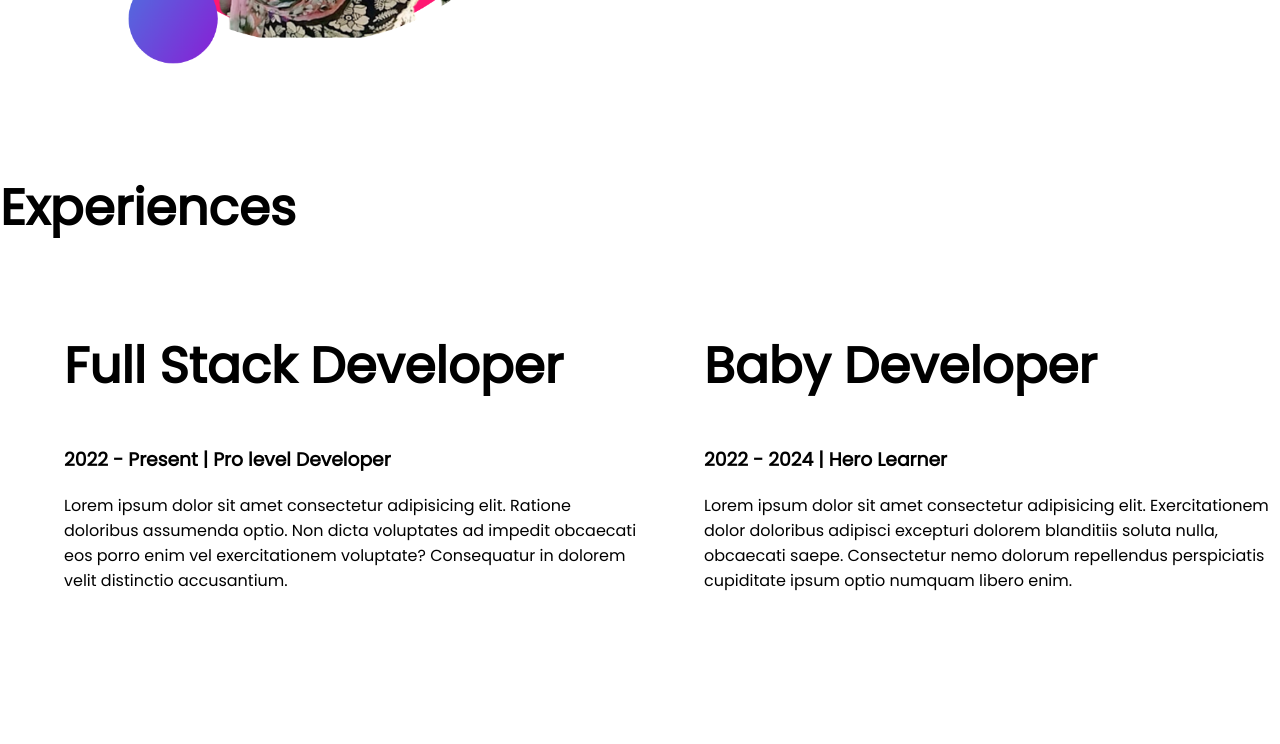
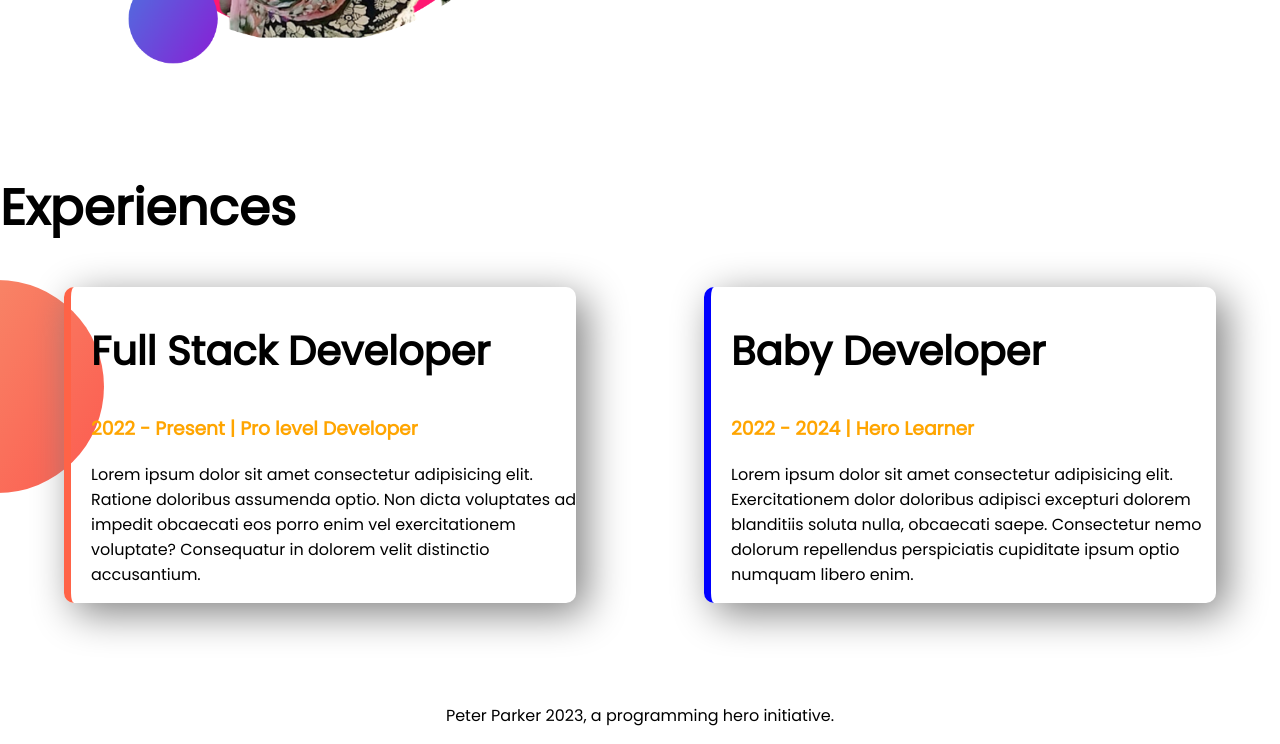
Before and after one commit to btamit/developer-portfolio, a plain HTML site: page index.html in a window 1280 px wide. Shown: the part 1017-1761 px from the top of the page. Before the commit the page ends 1726 px from the top, so only its background shows below. Drawn offline with Linux system fonts and the light colour scheme.

Commit message:
footer added

```diff
--- a/index.html
+++ b/index.html
@@ -43,17 +43,17 @@
     <section class="experience-area">
       <h1>Experiences</h1>
       <div class="flexible-container">
-        <div class="half-width">
-          <h1>Full Stack Developer</h1>
-          <h3>2022 - Present | Pro level Developer</h3>
+        <div id="full-stack-developer" class="experience-item">
+          <h2>Full Stack Developer</h2>
+          <h3 class="color-orange">2022 - Present | Pro level Developer</h3>
           <p>
             Lorem ipsum dolor sit amet consectetur adipisicing elit. Ratione doloribus assumenda optio. Non dicta voluptates ad impedit obcaecati eos
             porro enim vel exercitationem voluptate? Consequatur in dolorem velit distinctio accusantium.
           </p>
         </div>
-        <div class="half-width">
-          <h1>Baby Developer</h1>
-          <h3>2022 - 2024 | Hero Learner</h3>
+        <div id="baby-developer" class="experience-item">
+          <h2>Baby Developer</h2>
+          <h3 class="color-orange">2022 - 2024 | Hero Learner</h3>
           <p>
             Lorem ipsum dolor sit amet consectetur adipisicing elit. Exercitationem dolor doloribus adipisci excepturi dolorem blanditiis soluta
             nulla, obcaecati saepe. Consectetur nemo dolorum repellendus perspiciatis cupiditate ipsum optio numquam libero enim.
@@ -62,4 +62,7 @@
       </div>
     </section>
   </body>
+  <footer>
+    <p>Peter Parker 2023, a programming hero initiative.</p>
+  </footer>
 </html>
--- a/style.css
+++ b/style.css
@@ -4,6 +4,9 @@
 }
 h1{
     font-size: 50px;
+}
+h2{
+    font-size: 40px;
 }
 .color-orange{
     color:orange;
@@ -36,3 +39,29 @@
     background-repeat: no-repeat;
     background-position: right;
 }
+.experience-area{
+    background-image: url(images/exp-bg.png);
+    background-repeat: no-repeat;
+    background-position: left;
+}
+.experience-item{
+    box-shadow: 10px 10px 40px gray;
+    width:40%;
+    margin-left: 5%;
+    margin-right: 5%;
+    padding-left: 20px;
+    border-radius: 10px;
+
+
+}
+
+#full-stack-developer{
+    border-left: 7px solid tomato;
+}
+#baby-developer{
+    border-left: 7px solid blue;
+}
+
+footer p{
+    text-align: center;
+}
```
